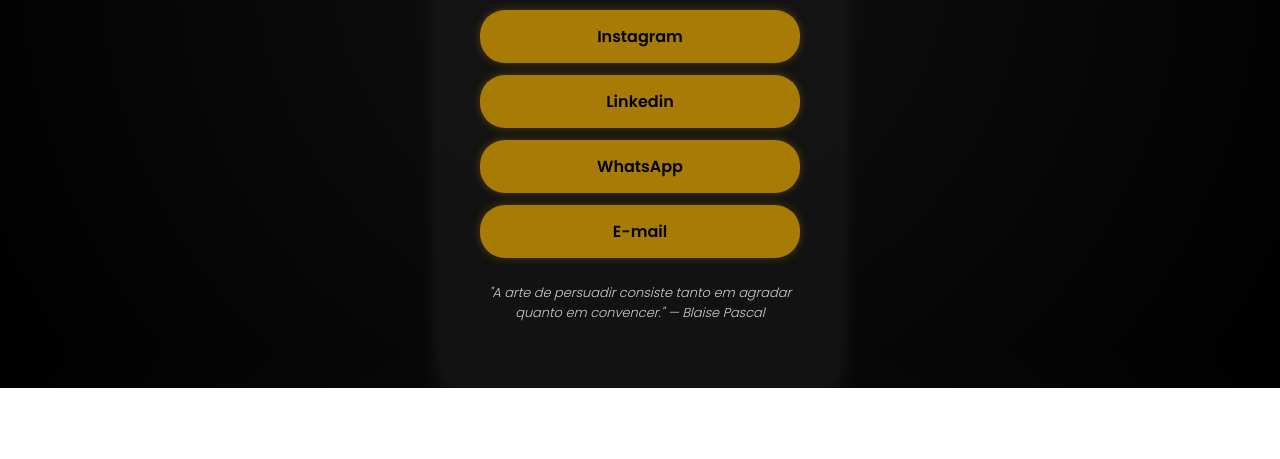
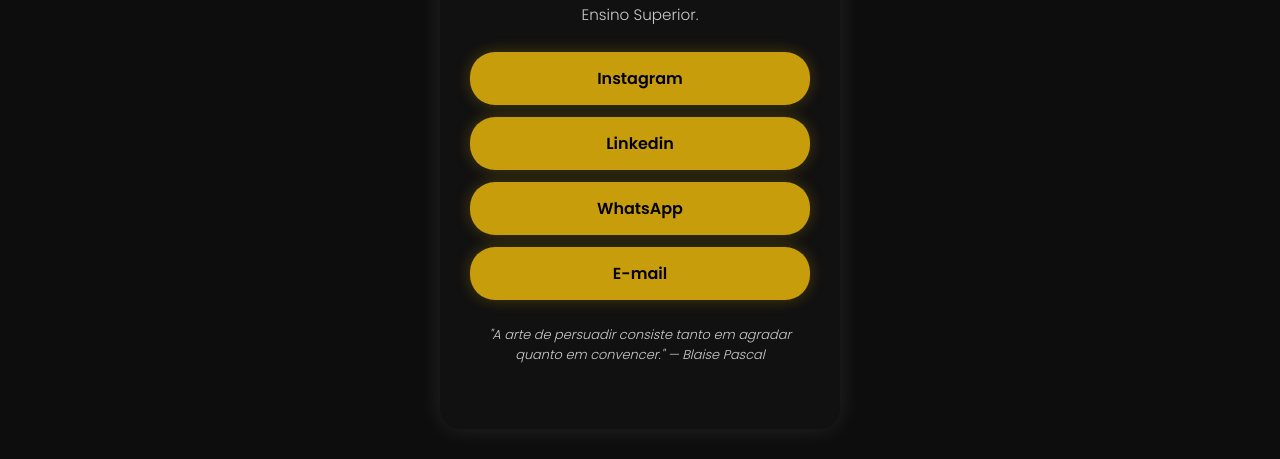
Before and after one commit to MarcosRocha98/Atividade-ProfJose, a plain HTML site: page index.html in a window 1280 px wide. Shown: the part 449-908 px from the top of the page. Before the commit the page ends 837 px from the top, so only its background shows below. Drawn offline with Linux system fonts and the light colour scheme.

Commit message:
Add files via upload

```diff
--- a/style.css
+++ b/style.css
@@ -5,21 +5,22 @@
 }
 
 body {
-  background: radial-gradient(circle at center, #111 0%, #000 100%);
+  background: #0d0d0d;
   color: #fff;
+  font-family: 'Poppins', sans-serif;
   display: flex;
   justify-content: center;
   align-items: center;
-  height: 100vh;
-  font-family: 'Poppins', sans-serif;
+  min-height: 100vh; /* ✅ Usa min-height em vez de height */
+  padding: 30px 10px; /* ✅ Cria respiro no topo e na base */
 }
 
 .container {
   text-align: center;
-  background: rgba(20, 20, 20, 0.85);
-  padding: 40px;
+  background: #111;
+  padding: 40px 30px;
   border-radius: 20px;
-  width: 90%;
+  width: 100%;
   max-width: 400px;
   box-shadow: 0 0 25px rgba(255, 255, 255, 0.1);
 }
@@ -29,26 +30,27 @@
   height: 140px;
   border-radius: 50%;
   object-fit: cover;
-  border: 3px solid #a77b06;
+  border: 3px solid #c89d0b;
   margin-bottom: 20px;
 }
 
 h1 {
   font-family: 'Rock Salt', cursive;
   font-size: 1.8em;
-  color: #a77b06;
+  color: #c89d0b;
   margin-bottom: 10px;
 }
 
 p {
   font-size: 0.95em;
   color: #ccc;
+  line-height: 1.5;
   margin-bottom: 25px;
 }
 
 .links a {
   display: block;
-  background: #a77b06;
+  background: #c89d0b;
   color: #000;
   text-decoration: none;
   margin: 12px 0;
@@ -56,12 +58,12 @@
   border-radius: 25px;
   font-weight: 600;
   transition: 0.3s;
-  box-shadow: 0 0 10px rgba(167, 123, 6, 0.4);
+  box-shadow: 0 0 15px rgba(200, 157, 11, 0.3);
 }
 
 .links a:hover {
   background: #fff;
-  color: #a77b06;
+  color: #c89d0b;
   box-shadow: 0 0 20px rgba(255, 255, 255, 0.5);
 }
 
@@ -70,4 +72,16 @@
   font-style: italic;
   font-size: 0.85em;
   color: #aaa;
+  line-height: 1.4;
 }
+
+/* ✅ Ajuste para telas pequenas */
+@media (max-height: 700px) {
+  body {
+    align-items: flex-start;
+  }
+  .container {
+    margin-top: 40px;
+    padding: 30px 20px;
+  }
+}
```
